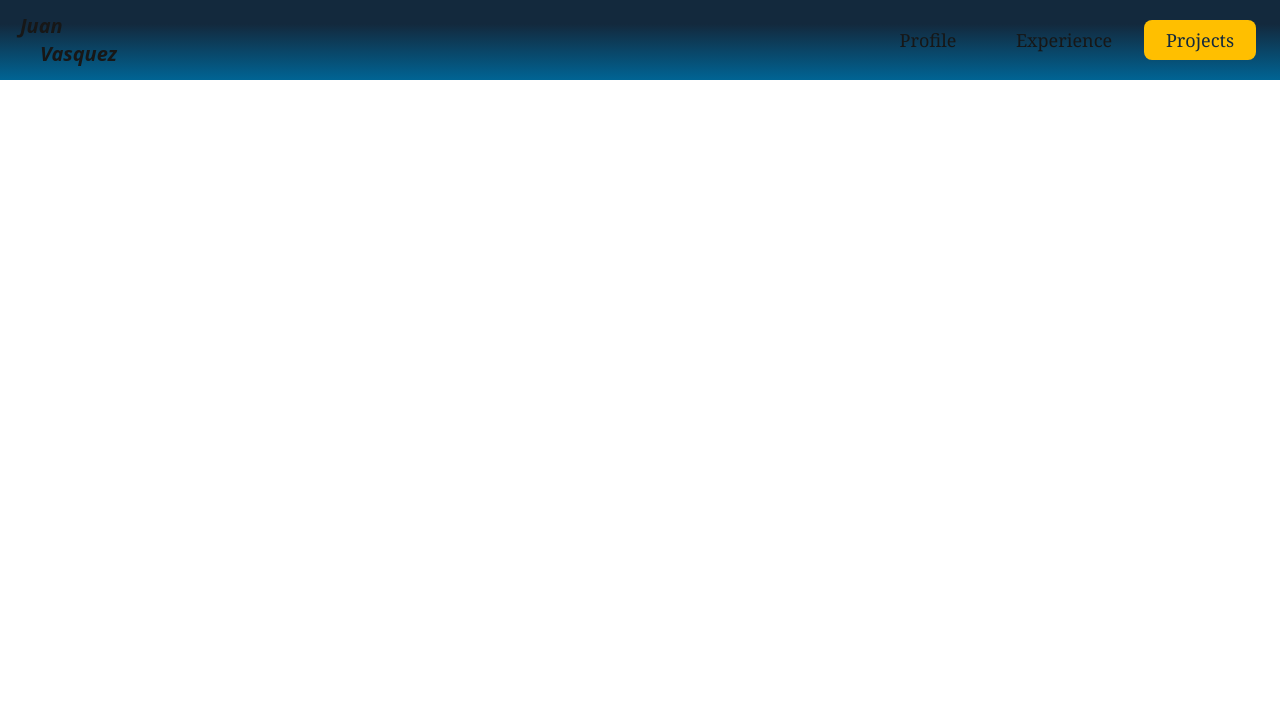
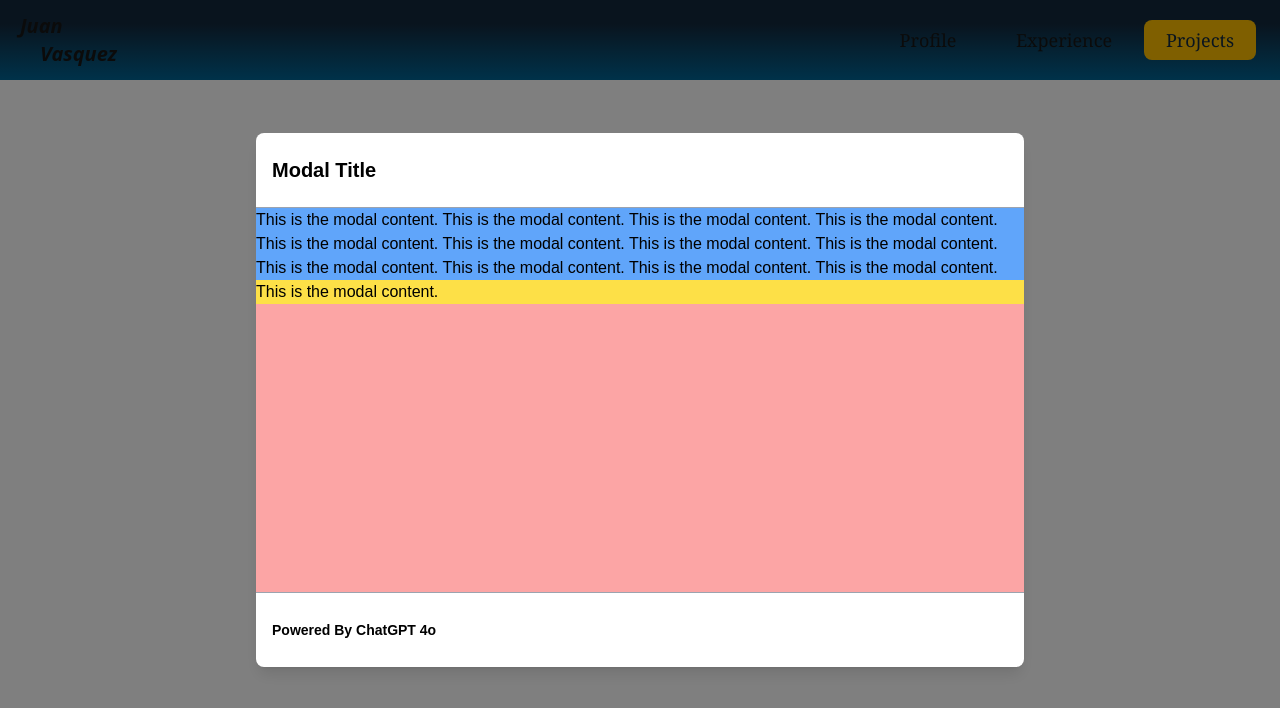
Before and after one commit to JGVR/PortfolioUI, a Next.js app in the folder portfolio-hub/: page /projects in a window 1280 px wide. Shown: the top 708 px of the page. Built offline with nearby package versions, Linux system fonts and the light colour scheme.

Commit message:
added ChatBotModal component. I added elements to create the header, content and footer of the modal, as well as logic to close the modal if a bottom click is detected on the modal container

```diff
--- a/portfolio-hub/app/projects/page.tsx
+++ b/portfolio-hub/app/projects/page.tsx
@@ -1,9 +1,8 @@
 'use client';
+import ChatBotModal from "@/components/ChatBotModal";
 
 export default function Projects(){
     return(
-        <div className="w-[30%] m-auto">
-
-        </div>
+        <ChatBotModal/>
     )
 }
--- /dev/null
+++ b/portfolio-hub/components/ChatBotModal.tsx
@@ -0,0 +1,48 @@
+import { useState } from "react";
+
+export default function ChatBotModal(){
+    const [isModalOpen, setModalOpen] = useState(true);
+
+    const onClose = () => {
+        setModalOpen(!isModalOpen);
+    }
+
+    if(!isModalOpen){
+        return null;
+    }
+
+    return(
+        <div className="fixed inset-0 flex items-center justify-center bg-black bg-opacity-50" onClick={onClose}>
+            <div className="bg-white rounded-lg shadow-lg w-full max-w-3xl h-2/3 max-h-[80vh] overflow-auto">
+                {/*Modal Header*/}
+                <div className="flex flex-row items-center border-b border-gray-400 w-full h-[14%]">
+                    <h2 className="text-xl font-bold ml-4 text-black">Modal Title</h2>
+                </div>
+
+                <div className="flex flex-col w-full h-[72%] bg-red-300 overflow-x-scroll">
+                    <p className="text-black w-full h-auto bg-blue-400">
+                        This is the modal content.
+                        This is the modal content.
+                        This is the modal content.
+                        This is the modal content.
+                        This is the modal content.
+                        This is the modal content.
+                        This is the modal content.
+                        This is the modal content.
+                        This is the modal content.
+                        This is the modal content.
+                        This is the modal content.
+                        This is the modal content.
+                    </p>
+                    <p className="text-black bg-yellow-300">This is the modal content.</p>
+                </div>
+
+                {/*Modal Header*/}
+                <div className="flex flex-row items-center border-t border-gray-400 w-full h-[14%]">
+                    <h2 className="text-sm font-bold ml-4 text-black">Powered By ChatGPT 4o</h2>
+                </div>
+            </div>
+        </div>
+
+    )
+}
```
